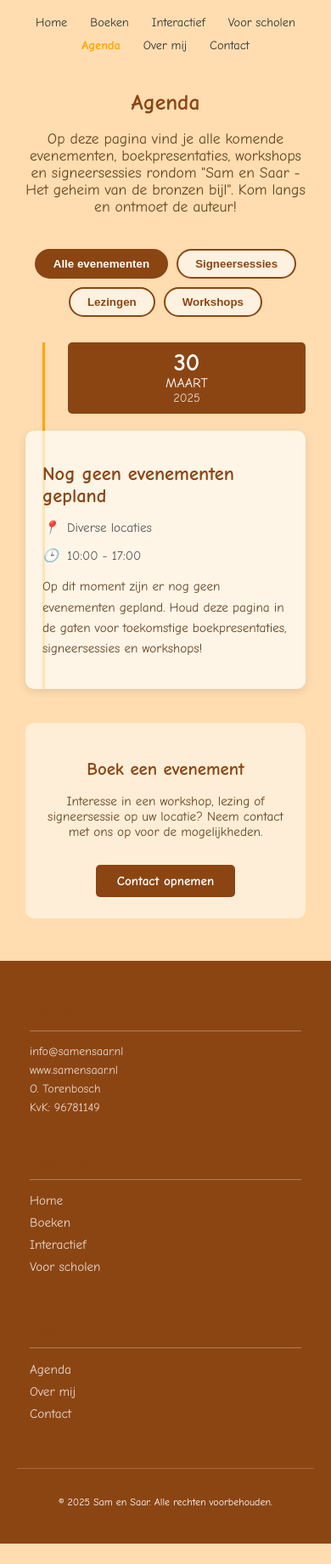
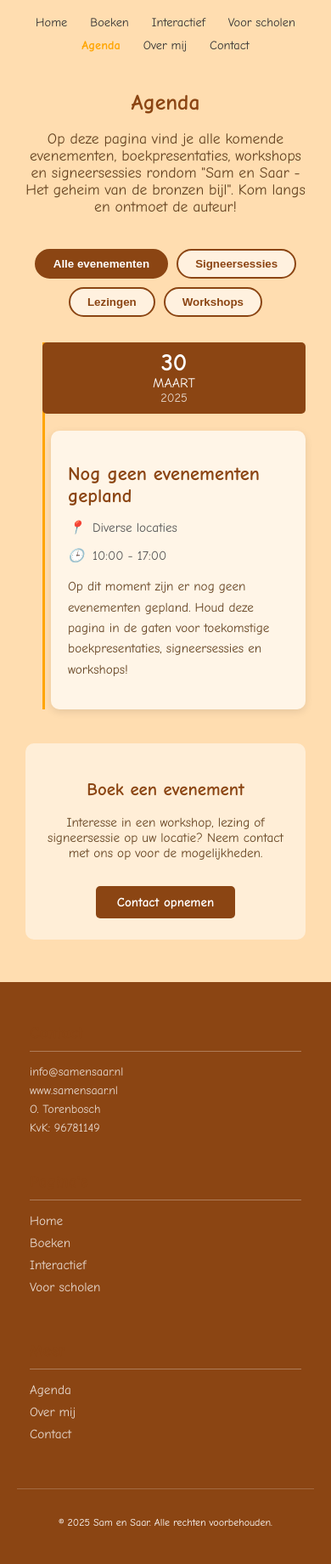
Before and after one commit to otorenbosch/samensaar.nl, a Jekyll site: the page built from agenda.html, in a window 390 px wide. Shown: the whole page at 85% size. Built offline with Jekyll 4.4.1, drawn with Linux system fonts in a browser that asks for light colours; before the commit the page ends 1817 px from its top, so only the background shows below that.

Commit message:
Update agenda.html

```diff
--- a/agenda.html
+++ b/agenda.html
@@ -114,12 +114,14 @@ title: Agenda
         left: 120px;
         width: 3px;
         background-color: #FFA500;
+        z-index: 0; /* Deze toevoegen */
     }
 
     .event-card {
         display: flex;
         margin-bottom: 30px;
         position: relative;
+        z-index: 1; /* Toevoegen: zorgt dat kaarten boven de tijdlijn komen */
     }
 
     .event-date {
@@ -261,13 +263,14 @@ title: Agenda
 
         .event-card {
             flex-direction: column;
+            padding-left: 30px; /* Toevoegen: geeft ruimte voor de tijdlijn */
         }
 
         .event-date {
             width: auto;
             margin-right: 0;
             margin-bottom: 20px;
-            margin-left: 50px;
+            margin-left: -10px; /* Aanpassen: was 50px, nu uitgelijnd met tijdlijn */
         }
     }
 
```
